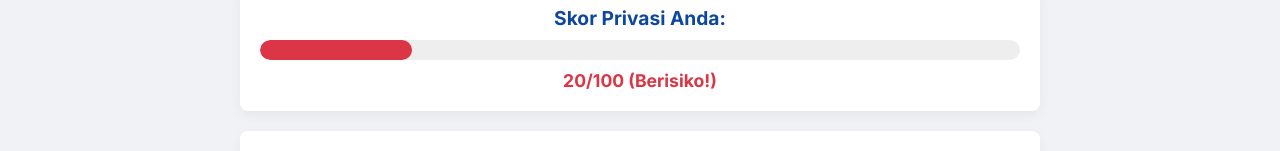
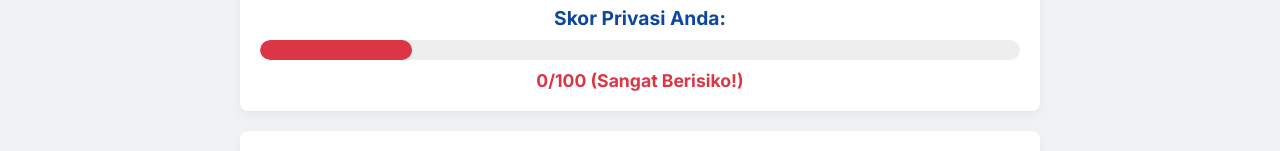
Before and after one commit to doddyferdiansyah/Pilar-Hub, a plain HTML site: page modul-8-privasi.html in a window 1280 px wide. Shown: the part 200-351 px from the top of the page. Drawn offline with Linux system fonts and the light colour scheme.

Commit message:
Update modul-8-privasi.html

```diff
--- a/modul-8-privasi.html
+++ b/modul-8-privasi.html
@@ -18,7 +18,7 @@
             <div class="score-bar-bg">
                 <div id="score-bar" class="score-bar"></div>
             </div>
-            <span id="score-text">20/100 (Berisiko!)</span>
+            <span id="score-text">0/100 (Sangat Berisiko!)</span>
         </div>
 
         <div class="settings-page">
```
